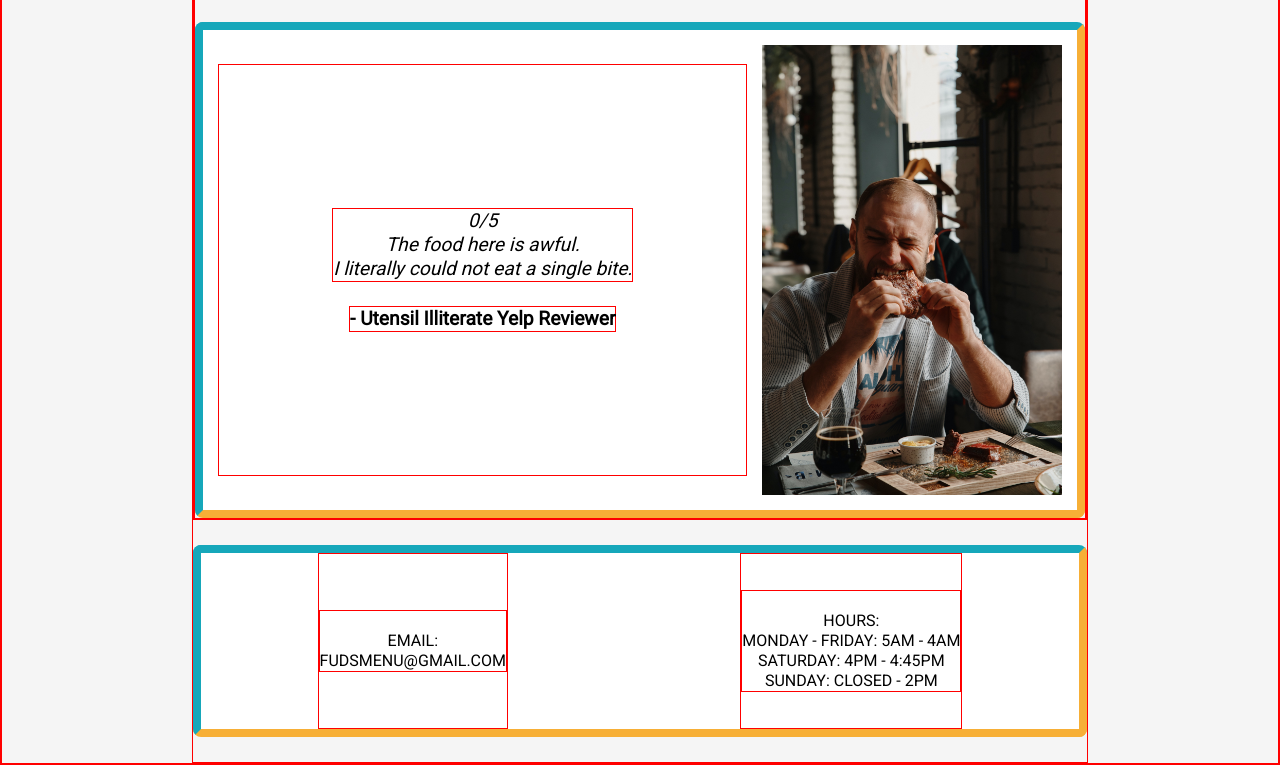
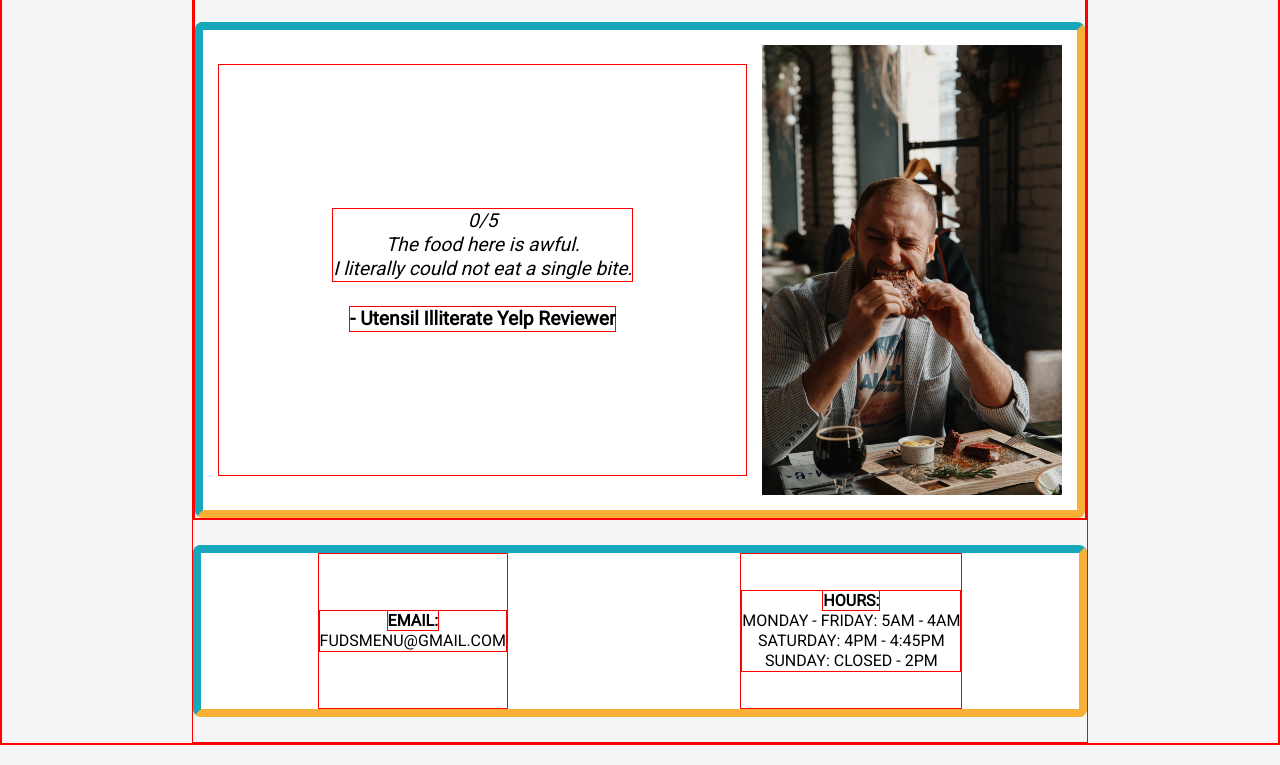
Before and after one commit to thebrianwong/odin-restaurant, a website built with webpack: page dist/index.html in a window 1280 px wide. Shown: the part 1383-2148 px from the top of the page. Built offline with nearby package versions, Linux system fonts and the light colour scheme.

Commit message:
Make the footer labels bold and remove weird beginning space

```diff
--- a/dist/index.html
+++ b/dist/index.html
@@ -74,14 +74,12 @@
         </div>
         <div class="footer-container">
             <div class="contact-container">
-                <p>
-                    EMAIL:
+                <p><span class="bold">EMAIL:</span>
                     FUDSMENU@GMAIL.COM
                 </p>
             </div>
             <div class="hours-container">
-                <p>
-                    HOURS:
+                <p><span class="bold">HOURS:</span>
                     MONDAY - FRIDAY: 5AM - 4AM
                     SATURDAY: 4PM - 4:45PM
                     SUNDAY: CLOSED - 2PM
```
